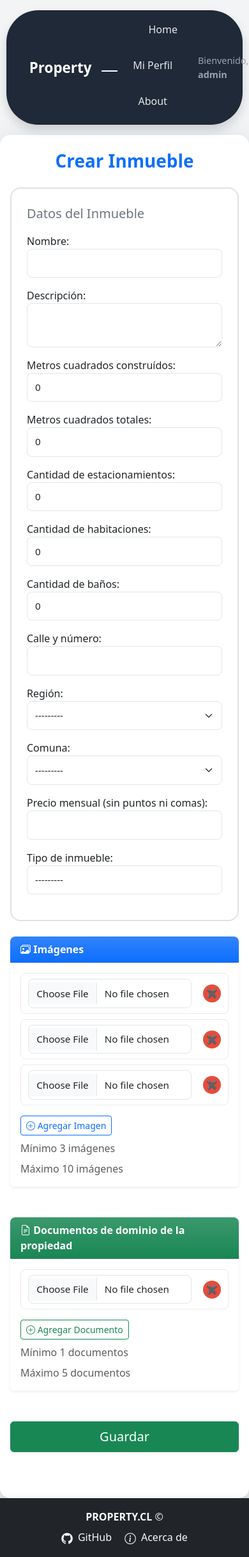
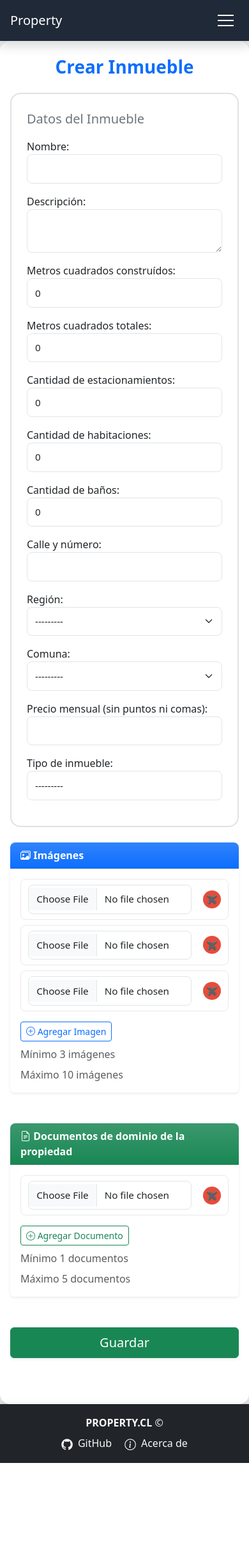
Before and after one commit to raul-1601/proyecto-inmobiliario, a Django app: page /crear_inmueble/ in a window 390 px wide; the page is wider, and only the part inside the window is pictured. Shown: that part at 64% size. After the commit the page ends 2287 px from the top of that part, so only its background shows below. Run offline with Django 5.2, Linux system fonts and the light colour scheme; a user stored in the database is signed in; data comes from the database, SQL or seed files in the repository; some libraries are stand-ins or nearby versions.

Commit message:
mejoras visuales en navbar movil y formulario de registro

```diff
--- a/backend/proyecto/static/portal/css/base.css
+++ b/backend/proyecto/static/portal/css/base.css
@@ -1,4 +1,22 @@
-body, main {
-    background-color: #f3f4f6; /* gris suave */
-    min-height: 100vh;
+html, body {
+    height: 100%;
+    margin: 0 !important;
+    padding: 0 !important;
 }
+
+body {
+    display: flex;
+    flex-direction: column;
+    min-height: 100vh; /* asegura que body siempre tenga al menos la altura de la pantalla */
+    background-color: #f3f4f6;
+}
+
+main {
+    flex: 1 0 auto; /* main crece y ocupa el espacio restante */
+    margin: 0 !important;
+    padding: 0 !important;
+}
+
+footer {
+    flex-shrink: 0; /* evita que el footer se encoja y quede en medio */
+}
--- a/backend/proyecto/static/portal/css/navbar.css
+++ b/backend/proyecto/static/portal/css/navbar.css
@@ -1,10 +1,10 @@
 /* Fondo de la página */
 body, main {
-    background-color: #f3f4f6; /* gris suave */
+    background-color: #f3f4f6;
     min-height: 100vh;
 }
 
-/* Wrapper centrado */
+/* Wrapper centrado (desktop) */
 .navbar-wrapper {
     display: flex;
     justify-content: center;
@@ -13,16 +13,16 @@
     padding-bottom: 1rem;
 }
 
-/* Navbar redondeado y alineado */
+/* Navbar redondeado y alineado (desktop) */
 .custom-navbar {
-    background-color: #1f2937; /* gris oscuro */
+    background-color: #1f2937;
     border-radius: 50px;
     padding: 0.6rem 1.5rem;
     max-width: 1200px;
     width: 95%;
 }
 
-/* Logo */
+/* Logo desktop */
 .custom-navbar .navbar-brand {
     color: #fff;
     font-size: 1.4rem;
@@ -30,16 +30,16 @@
     text-decoration: none;
 }
 
-/* Links principales */
+/* Links principales desktop */
 .custom-navbar .navbar-nav {
     display: flex;
     align-items: center;
-    gap: 1rem; /* espacio entre links */
+    gap: 1rem;
 }
 
 /* Separar Home del logo */
 .custom-navbar .navbar-nav li:first-child {
-    margin-left: 2rem; /* ajusta según necesites */
+    margin-left: 2rem;
 }
 
 .custom-navbar .nav-link {
@@ -89,13 +89,26 @@
     color: #fff;
 }
 
-/* Toggler personalizado */
+/* NAVBAR TOGGLER / BOTÓN HAMBURGUESA */
 .navbar-toggler {
     border: none;
     outline: none;
     margin-left: 1rem;
+    display: flex;
+    align-items: center;
+    justify-content: center;
+    padding: 0.5rem;
+    background: transparent;
 }
 
+/* Elimina outline azul o rectángulo predeterminado */
+.navbar-toggler:focus,
+.navbar-toggler:active {
+    outline: none;
+    box-shadow: none;
+}
+
+/* Icono hamburguesa */
 .toggler-icon {
     display: inline-block;
     width: 25px;
@@ -110,4 +123,66 @@
     position: absolute;
     left: 0;
     width: 25px;
-    h
+    height: 2px;
+    background-color: #fff;
+}
+
+.toggler-icon::before {
+    top: -8px;
+}
+
+.toggler-icon::after {
+    top: 8px;
+}
+
+/* NAVBAR MÓVIL */
+.mobile-navbar {
+    background-color: #1F2937 !important;
+    padding: 0.75rem 0;
+    margin: 0;
+    position: relative;
+}
+
+/* Menú colapsable móvil full-width */
+.mobile-menu {
+    background-color: #1F2937;
+    padding-top: 1rem;
+    padding-bottom: 1rem;
+    width: 100vw; /* ocupa toda la pantalla */
+    max-width: none;
+    left: 0;
+    position: relative;
+    box-sizing: border-box;
+}
+
+/* Navbar-nav móvil */
+.mobile-menu .navbar-nav {
+    display: flex;
+    flex-direction: column;
+    width: 100%;
+    gap: 0.5rem;
+    padding: 0;
+    margin: 0;
+}
+
+/* Cada item <li> ocupa todo el ancho y alinea el contenido a la derecha */
+.mobile-menu .navbar-nav li {
+    width: 100%;
+    text-align: right;
+}
+
+/* Links dentro de <li> */
+.mobile-menu .nav-link {
+    color: #e5e7eb !important;
+    font-weight: 500;
+    padding: 0.75rem 1rem;
+    border-radius: 30px;
+    transition: all 0.25s ease;
+    text-align: right;
+    width: 100%;
+}
+
+.mobile-menu .nav-link:hover {
+    background-color: #2563eb;
+    color: #fff !important;
+}
--- /dev/null
+++ b/backend/proyecto/static/portal/css/register.css
@@ -0,0 +1,30 @@
+/* Contenedor general del formulario */
+.form-container {
+    padding: 2rem; /* espacio interno */
+    margin-top: 2rem; /* espacio desde el navbar */
+    margin-bottom: 3rem; /* espacio para que el botón no quede pegado al footer */
+    background-color: #fff; /* opcional, si quieres que destaque del fondo */
+    border-radius: 10px; /* esquinas suaves */
+    box-shadow: 0 4px 12px rgba(0,0,0,0.1); /* sombra ligera */
+}
+
+/* Formulario responsivo: padding lateral en móviles */
+@media (max-width: 576px) {
+    .form-container {
+        padding: 1.5rem;
+        margin-left: 1rem;
+        margin-right: 1rem;
+    }
+}
+
+/* Titulos centrados */
+.form-container h2 {
+    font-weight: 600;
+}
+
+/* Botón más separado del resto */
+.form-container button[type="submit"] {
+    margin-top: 1rem;
+    padding: 0.75rem;
+    font-size: 1rem;
+}
--- a/backend/templates/base/base.html
+++ b/backend/templates/base/base.html
@@ -15,3 +15,17 @@
     {% include "base/footer.html" %}
 </body>
 </html>
+
+
+
+<!DOCTYPE html>
+<html lang="en">
+<head>
+    <meta charset="UTF-8">
+    <meta name="viewport" content="width=device-width, initial-scale=1.0">
+    <title>Document</title>
+</head>
+<body>
+
+</body>
+</html>
--- a/backend/templates/base/head.html
+++ b/backend/templates/base/head.html
@@ -20,6 +20,7 @@
 <link rel="stylesheet" href="{% static 'portal/css/home.css' %}">
 <link rel="stylesheet" href="{% static 'portal/css/base.css' %}">
 <link rel="stylesheet" href="{% static 'portal/css/profile.css' %}">
+<link rel="stylesheet" href="{% static 'portal/css/register.css' %}">
 
 <!-- HTMX -->
 <script src="https://unpkg.com/htmx.org@1.9.10"></script>
--- a/backend/templates/base/navbar.html
+++ b/backend/templates/base/navbar.html
@@ -1,17 +1,12 @@
 {% load static %}
 
-<div class="navbar-wrapper py-3">
+<!-- NAVBAR DESKTOP -->
+<div class="navbar-wrapper py-3 d-none d-lg-flex">
   <nav class="custom-navbar navbar-expand-lg shadow">
     <div class="container-fluid d-flex align-items-center justify-content-between">
 
       <!-- Logo -->
       <a class="navbar-brand" href="{% url 'home' %}">Property</a>
-
-      <!-- Toggler (para mobile) -->
-      <button class="navbar-toggler" type="button" data-bs-toggle="collapse" data-bs-target="#navbarContent"
-        aria-controls="navbarContent" aria-expanded="false" aria-label="Toggle navigation">
-        <span class="toggler-icon"></span>
-      </button>
 
       <!-- Links + Usuario -->
       <div class="collapse navbar-collapse d-flex justify-content-between align-items-center" id="navbarContent">
@@ -23,7 +18,6 @@
             <li><a class="nav-link" href="{% url 'profile' %}">Mi Perfil</a></li>
           {% endif %}
           <li><a class="nav-link" href="{% url 'about' %}">About</a></li>
-          <!-- <li><a class="nav-link" href="">Contact</a></li> -->
         </ul>
 
         <!-- Usuario -->
@@ -41,7 +35,51 @@
         </div>
 
       </div>
-
     </div>
   </nav>
 </div>
+
+<!-- NAVBAR MÓVIL -->
+<div class="d-lg-none">
+  <nav class="navbar mobile-navbar shadow w-100 position-relative">
+
+    <div class="d-flex justify-content-between align-items-center w-100 px-3">
+
+      <!-- Logo -->
+      <a class="navbar-brand text-white m-0" href="{% url 'home' %}">Property</a>
+
+      <!-- Botón hamburguesa -->
+      <button class="navbar-toggler" type="button" data-bs-toggle="collapse" data-bs-target="#mobileNavbar"
+        aria-controls="mobileNavbar" aria-expanded="false" aria-label="Toggle navigation">
+        <span class="toggler-icon"></span>
+      </button>
+
+    </div>
+
+    <!-- Menú colapsable full-width -->
+    <div class="collapse w-100" id="mobileNavbar">
+      <div class="mobile-menu w-100 p-4">
+        <ul class="navbar-nav">
+          <li><a class="nav-link text-white" href="{% url 'home' %}">Home</a></li>
+          {% if user.is_authenticated %}
+            <li><a class="nav-link text-white" href="{% url 'profile' %}">Mi Perfil</a></li>
+          {% endif %}
+          <li><a class="nav-link text-white" href="{% url 'about' %}">About</a></li>
+
+          <hr class="border-secondary">
+
+          {% if user.is_authenticated %}
+            <form method="post" action="{% url 'logout' %}">
+              {% csrf_token %}
+              <button type="submit" class="btn btn-outline-danger w-100 mt-2">Cerrar sesión</button>
+            </form>
+          {% else %}
+            <a href="{% url 'login' %}" class="btn btn-outline-accent w-100 mb-2">Iniciar sesión</a>
+            <a href="{% url 'register' %}" class="btn btn-accent w-100">Registrarse</a>
+          {% endif %}
+        </ul>
+      </div>
+    </div>
+
+  </nav>
+</div>
```
